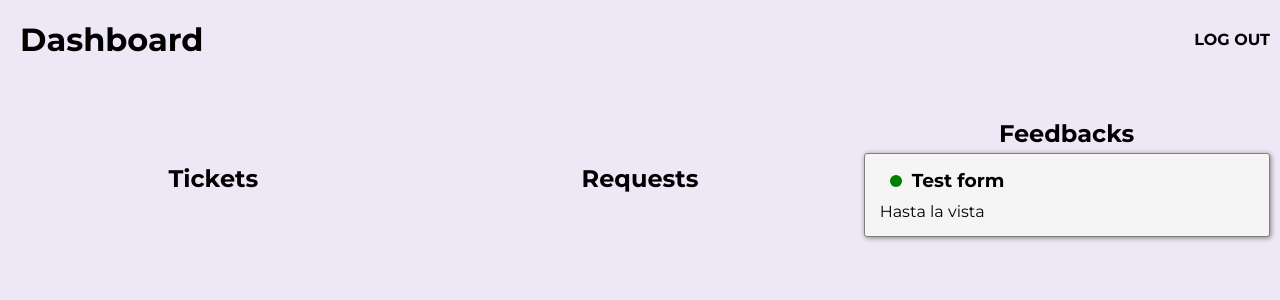
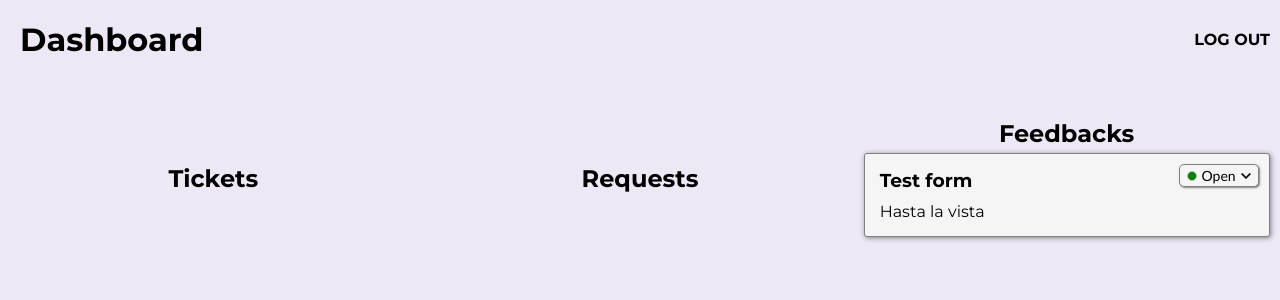
Before and after one commit to vzardd/support-desk, a React (Create React App) app: page /dashboard in a window 1280 px wide. Shown: the top 300 px of the page. Built offline with nearby package versions, Linux system fonts and the light colour scheme; data requests are answered from the project's data file; the HTML template or start-up script is replaced by a standard one.

Commit message:
Handle custom select for status in dashboard

```diff
--- /dev/null
+++ b/src/components/CustomSelect.js
@@ -0,0 +1,37 @@
+import { useState } from "react";
+import upArrow from "../assets/upArrow.png";
+
+export default function CustomSelect ({option, onSelect}) {
+    const [type, setType] = useState("close");
+    const toggle = () => {
+        if(type==="open"){
+            setType("close");
+        }
+        else{
+            setType("open");
+        }
+    }
+    return (
+        <div className="custom-select">
+            <div className="selected" onClick = { toggle }>
+                <div className={`status-icon status-${option}`}></div>
+                <span className="status-text">{option.charAt(0).toUpperCase()+option.substring(1)}</span>
+                <img className={"open-arrow " + type} src={upArrow} alt="drop-down arrow"></img>
+            </div>
+            { type==="open" && <ul className="status-list">
+                <li onClick={() => {onSelect("open"); toggle();}}>
+                    <div className="status-icon status-open"></div>
+                    <span className="status-text">Open</span>
+                </li>
+                <li onClick={() => {onSelect("hold"); toggle();}}>
+                    <div className="status-icon status-hold"></div>
+                    <span className="status-text">Hold</span>
+                </li>
+                <li onClick={() => {onSelect("closed"); toggle();}}>
+                    <div className="status-icon status-closed"></div>
+                    <span className="status-text">Closed</span>
+                </li>
+            </ul>}
+        </div>
+    );
+}
--- a/src/dashboard/ui/Dashboard.js
+++ b/src/dashboard/ui/Dashboard.js
@@ -1,9 +1,11 @@
 import { useEffect } from "react";
 import "./dashboard.css";
 import useFetch from "../../useFetch";
+import CustomSelect from "../../components/CustomSelect";
 
 export default function Dashboard(){
     const {data, isLoading, error} = useFetch("http://localhost:8000/userform");
+    console.log(data, isLoading, error)
     const tickets = data?.filter(
         (t) => {
             return t.type==="raise-ticket";
@@ -20,29 +22,46 @@ export default function Dashboard(){
         }
     );
 
+    const onSelect = (ticket, status, id) => {
+        const newTicket = {
+            "name": ticket.name,
+            "email": ticket.email,
+            "subject": ticket.subject,
+            "message": ticket.message,
+            "type": ticket.type,
+            "status": status
+        }
+        const d = JSON.stringify(newTicket);
+
+        const url = `http://localhost:8000/userform/${ticket.id}`;
+
+        fetch(url, {method:"PUT", headers:{"Content-Type": "application/json"},body: d});
+
+    }
+
     return (
         <div className="dashboard-section">
             <div className="dashboard-header">
                 <h1 className="dash-title">Dashboard</h1>
                 <span className="logout">LOG OUT</span>
             </div>
-            { tickets && <div className="dashboard-body">
+            { data && <div className="dashboard-body">
                 <div className="tickets-container">
                     <h2 className="black-title">Tickets</h2>
                     {
-                        tickets.map( (ticket) =>  <Ticket ticket={ticket}/>)
+                        tickets.map( (ticket) =>  <Ticket key={`${ticket.type}-${ticket.id}`} ticket={ticket} onSelect={ (status, id) => onSelect(ticket, status, id)}/>)
                     }
                 </div>
                 <div className="requests-container">
                     <h2 className="black-title">Requests</h2>
                     {
-                        requests.map( (ticket) =>  <Ticket ticket={ticket}/>)
+                        requests.map( (ticket) =>  <Ticket key={`${ticket.type}-${ticket.id}`} ticket={ticket} onSelect={ (status, id) => onSelect(ticket, status, id)}/>)
                     }
                 </div>
                 <div className="feedback-container">
                     <h2 className="black-title">Feedbacks</h2>
                     {
-                        feedbacks.map( (ticket) =>  <Ticket ticket={ticket}/>)
+                        feedbacks.map( (ticket) =>  <Ticket key={`${ticket.type}-${ticket.id}`} ticket={ticket} onSelect={ (status, id) => onSelect(ticket, status, id)}/>)
                     }
                 </div>
             </div>}
@@ -50,10 +69,13 @@ export default function Dashboard(){
     );
 }
 
-const Ticket = ({ticket: {id,subject, message, status, type}}) => {
+const Ticket = ({ticket: {id,subject, message, status}, onSelect}) => {
     return (
-        <div className="ticket" key={`${type}-${id}`}>
-            <h3 className="ticket-title" ><div className={`status-icon status-${status}`}></div>{subject}</h3>
+        <div className="ticket">
+            <div className="ticket-row">
+                <h3 className="ticket-title" >{subject}</h3>
+                <CustomSelect option={status} onSelect={(tStatus) => {onSelect(tStatus, id)}}/>
+            </div>
             <p className="ticket-message">{message}</p>
         </div>
     );
--- a/src/dashboard/ui/dashboard.css
+++ b/src/dashboard/ui/dashboard.css
@@ -58,14 +58,14 @@
 }
 
 .status-icon{
-    height: 12px;
-    width: 12px;
+    height: 8px;
+    width: 8px;
     vertical-align: middle;
-    margin-inline: 10px;
+    margin-inline: 5px;
     display: inline-block;
     border-radius: 50%;
     position: relative;
-    bottom: 1px;
+    border: 1px solid #bbbbbb;
 }
 
 .status-open{
@@ -77,7 +77,7 @@
 }
 
 .status-hold{
-    background-color: yellow;
+    background-color: #ffd600;
 }
 
 .dashboard-body{
@@ -94,3 +94,56 @@
     align-items: center;
     flex-grow: 1;
 }
+
+.ticket-row{
+    display: flex;
+    justify-content: space-between;
+}
+
+li{
+    list-style: none;
+    cursor: pointer;
+    padding: 3px;
+}
+
+li:hover{
+    background-color: #e0e0e0;
+}
+
+.selected{
+    width: fit-content;
+    background-color: var(--light-grey);
+    border: 1px solid grey;
+    border-radius: 5px;
+    padding: 2px;
+    display: flex;
+    align-items: center;
+    box-shadow: 1px 1px 2px grey;
+    cursor: pointer;
+}
+
+.status-text{
+    font-family: 'Trebuchet MS', 'Lucida Sans Unicode', 'Lucida Grande', 'Lucida Sans', Arial, sans-serif;
+    font-size: 14px;
+}
+
+.selected > .open-arrow{
+    height: 10px;
+    width: 10px;
+    margin-inline: 5px;
+}
+
+.custom-select{
+    position: relative;
+    user-select:none;
+    outline:none;
+}
+
+.status-list{
+    padding: 0;
+    background-color: var(--light-grey);
+    box-shadow: 0px 0px 2px black;
+    border-radius: 3px;
+    position: absolute;
+    width: 100%;
+}
--- a/src/data/db.json
+++ b/src/data/db.json
@@ -1,13 +1,13 @@
 {
   "userform": [
     {
-      "id": 1,
       "name": "Test Name",
       "email": "abc@gmail.com",
       "subject": "Test form",
       "message": "Hasta la vista",
       "type": "feedback",
-      "status":"open"
+      "status": "open",
+      "id": 1
     }
   ]
 }
--- a/src/useFetch.js
+++ b/src/useFetch.js
@@ -8,11 +8,9 @@ const useFetch = (url, method = "GET", body = null) => {
 
     useEffect( () => {
         setIsLoading(true);
-        // const abortController = new AbortController();
         fetch(url, {method: method, headers: {"Content-Type":"application/json"}, body: body})
         .then(
             res => {
-                console.log("1",res);
                 if(!res.ok){
                     throw Error("Could not fetch data");
                 }
@@ -21,27 +19,21 @@ const useFetch = (url, method = "GET", body = null) => {
         )
         .then(
             data => {
-                console.log("2",data);
                 setData(data);
                 setIsLoading(false);
                 setError(null);
             }
         )
         .catch(
-            e => {
-                console.log("3",e);
-                if(e.name !== "AbortError"){
-                    console.log("4 Abort");
-                    setError(e.message);
+            err => {
+                if(err.name !== "AbortError"){
+                    setError(err.message);
                     setIsLoading(false);
                     setData(null);
 
                 }
             }
         );
-        // return (
-        //     abortController.abort()
-        // );
     }, [url]);
 
     return {data, isLoading, error};
```
